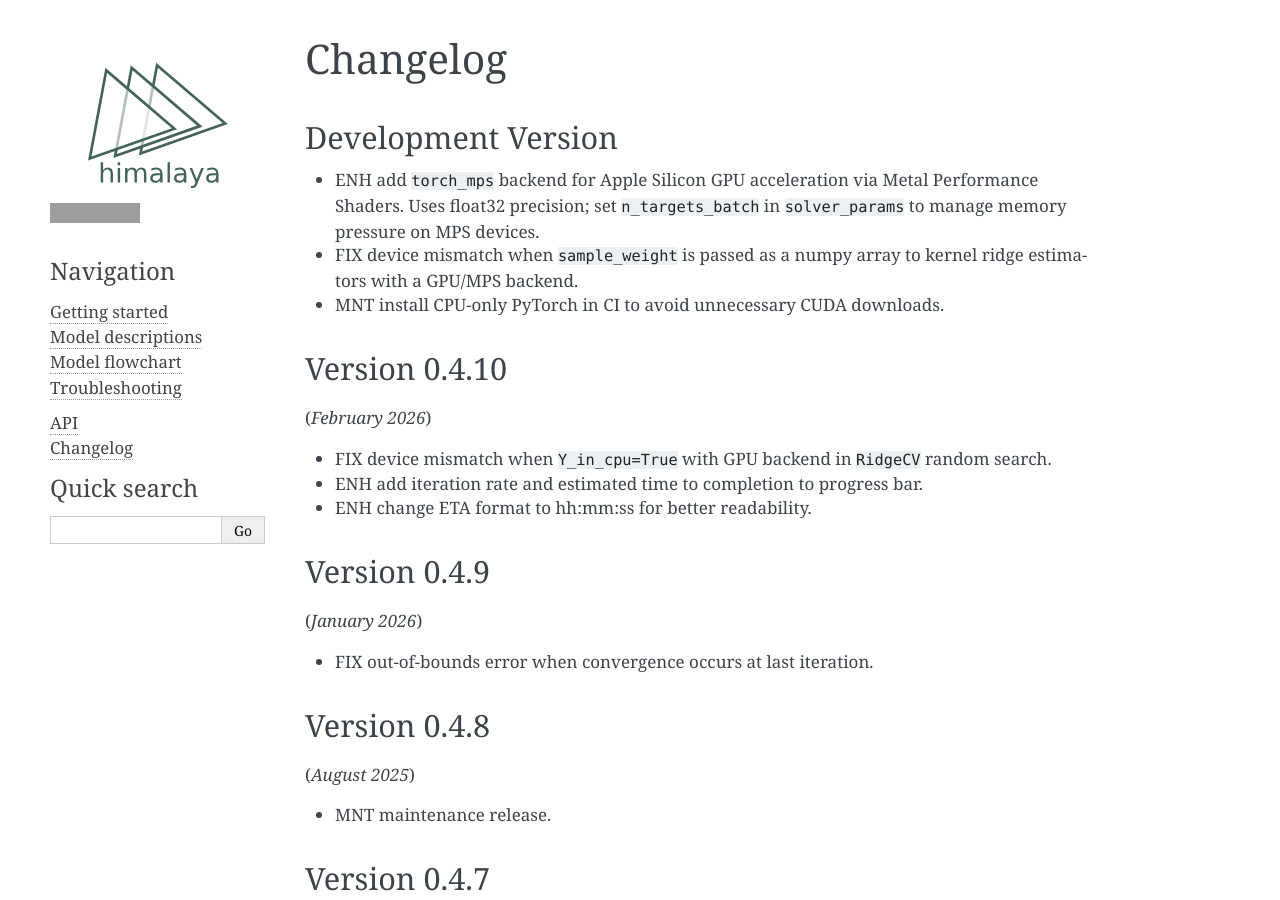
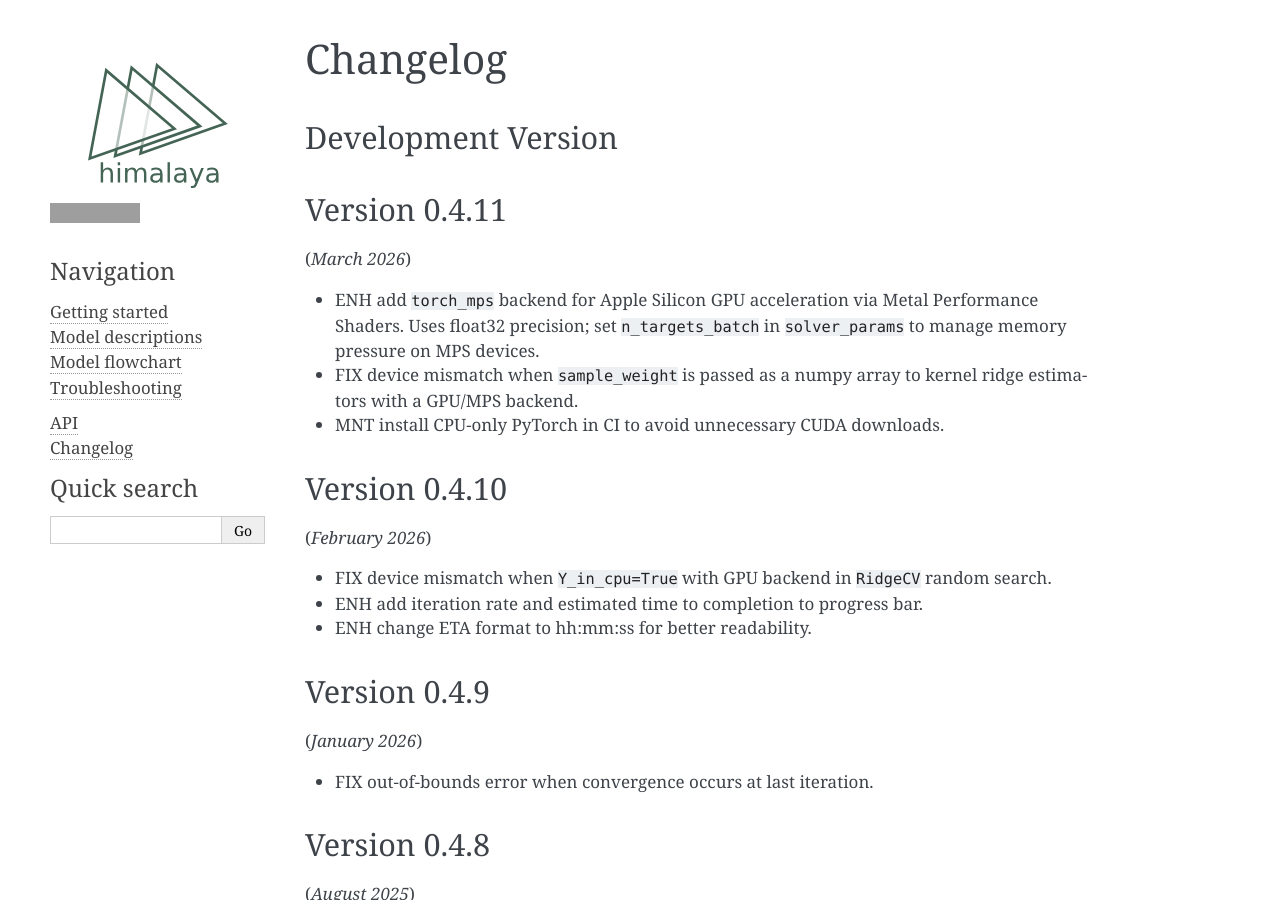
Before and after one commit to gallantlab/himalaya, a Sphinx documentation site: the page built from doc/changelog.rst, in a window 1280 px wide and 900 px high. Built offline with Sphinx 7.4.7, drawn with Linux system fonts in a browser that asks for light colours; pages that are not in the unit, such as notebooks, are missing from menus; grey boxes are pictures that could not be loaded.

Commit message:
Release v0.4.11

```diff
--- a/doc/changelog.rst
+++ b/doc/changelog.rst
@@ -3,6 +3,10 @@ Changelog
 
 Development Version
 -------------------
+
+Version 0.4.11
+--------------
+(*March 2026*)
 
 - ENH add ``torch_mps`` backend for Apple Silicon GPU acceleration via Metal
   Performance Shaders. Uses float32 precision; set ``n_targets_batch`` in
--- a/himalaya/__init__.py
+++ b/himalaya/__init__.py
@@ -1,6 +1,6 @@
 from . import backend, kernel_ridge, lasso, progress_bar, ridge, scoring, utils, viz
 
-__version__ = "0.4.10"
+__version__ = "0.4.11"
 
 __all__ = [
     backend,
```
